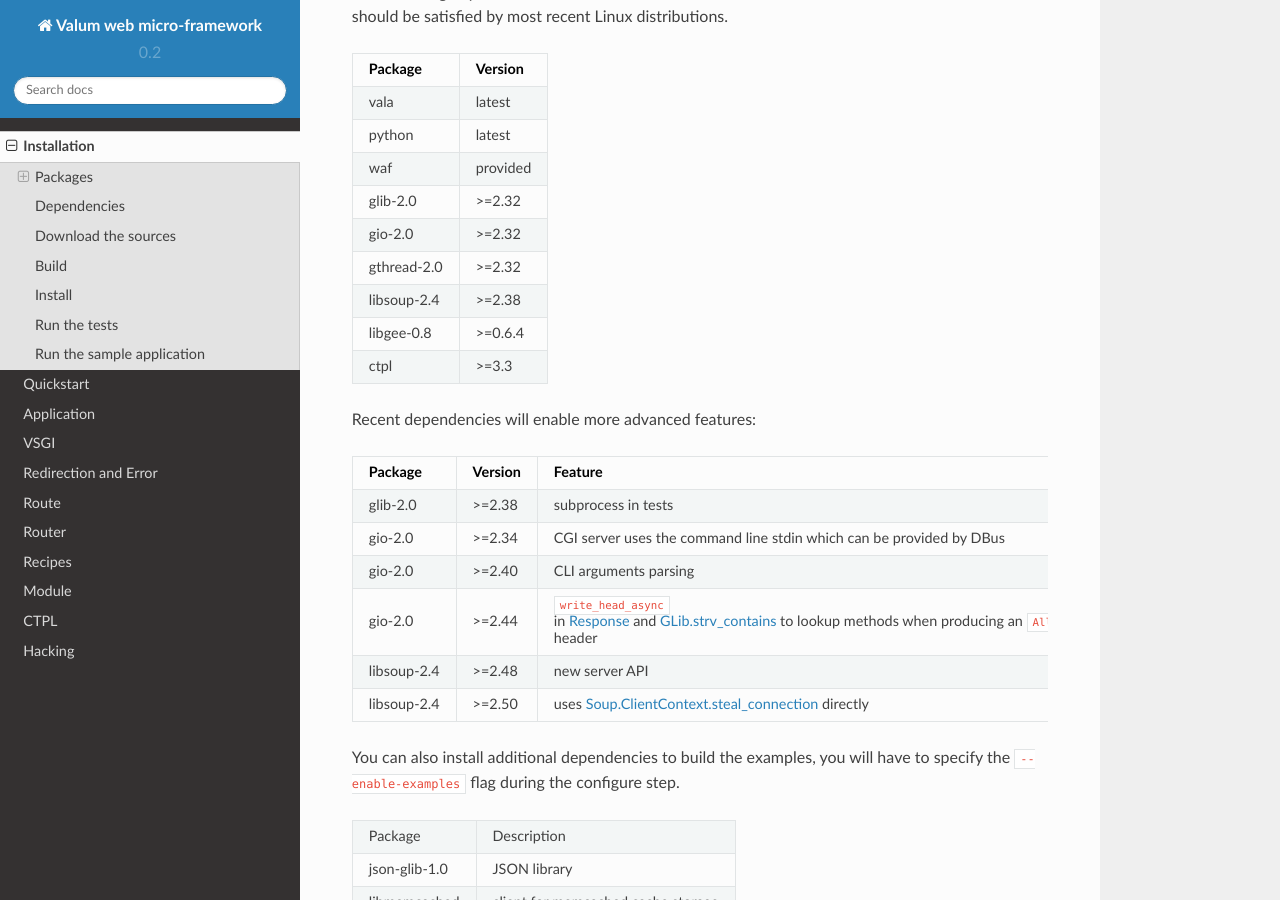
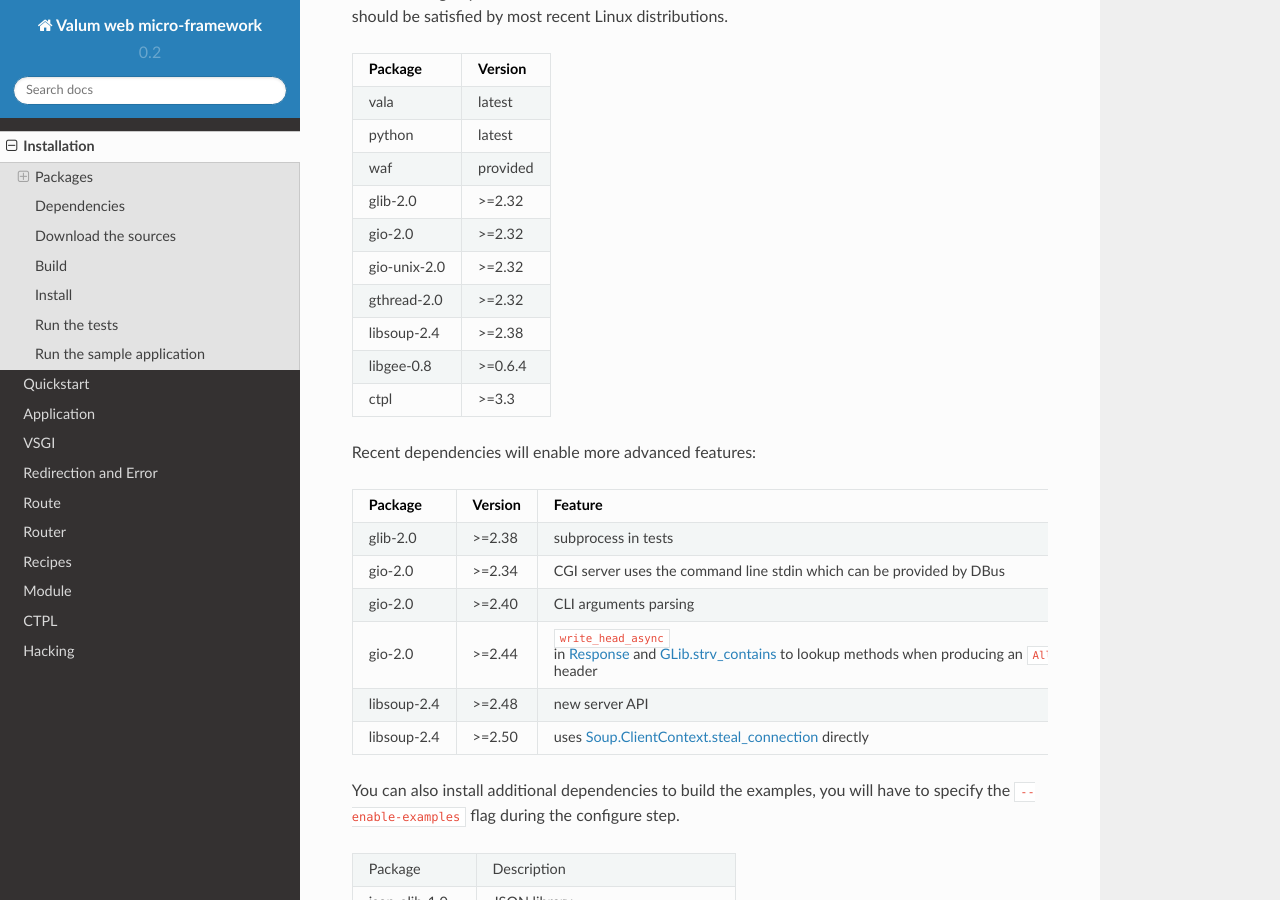
Before and after one commit to valum-framework/vsgi, a Sphinx documentation site: the page built from docs/installation.rst, in a window 1280 px wide and 900 px high, scrolled down 879 px. Built offline with Sphinx 7.4.7 and the Read the Docs theme 2.0.0, drawn with Linux system fonts in a browser that asks for light colours; pages that are not in the unit, such as notebooks, are missing from menus.

Commit message:
Use 'gio-unix-2.0' for CGI streams
It already handle polling and errors properly, so the CGI implementation
will be much more solid.

```diff
--- a/docs/installation.rst
+++ b/docs/installation.rst
@@ -45,27 +45,29 @@
 The following dependencies are minimal to build the framework under Ubuntu
 12.04 LTS and should be satisfied by most recent Linux distributions.
 
-+-------------+----------+
-| Package     | Version  |
-+=============+==========+
-| vala        | latest   |
-+-------------+----------+
-| python      | latest   |
-+-------------+----------+
-| waf         | provided |
-+-------------+----------+
-| glib-2.0    | >=2.32   |
-+-------------+----------+
-| gio-2.0     | >=2.32   |
-+-------------+----------+
-| gthread-2.0 | >=2.32   |
-+-------------+----------+
-| libsoup-2.4 | >=2.38   |
-+-------------+----------+
-| libgee-0.8  | >=0.6.4  |
-+-------------+----------+
-| ctpl        | >=3.3    |
-+-------------+----------+
++--------------+----------+
+| Package      | Version  |
++==============+==========+
+| vala         | latest   |
++--------------+----------+
+| python       | latest   |
++--------------+----------+
+| waf          | provided |
++--------------+----------+
+| glib-2.0     | >=2.32   |
++--------------+----------+
+| gio-2.0      | >=2.32   |
++--------------+----------+
+| gio-unix-2.0 | >=2.32   |
++--------------+----------+
+| gthread-2.0  | >=2.32   |
++--------------+----------+
+| libsoup-2.4  | >=2.38   |
++--------------+----------+
+| libgee-0.8   | >=0.6.4  |
++--------------+----------+
+| ctpl         | >=3.3    |
++--------------+----------+
 
 Recent dependencies will enable more advanced features:
 
```
Also changed, not shown: 3 other files.
